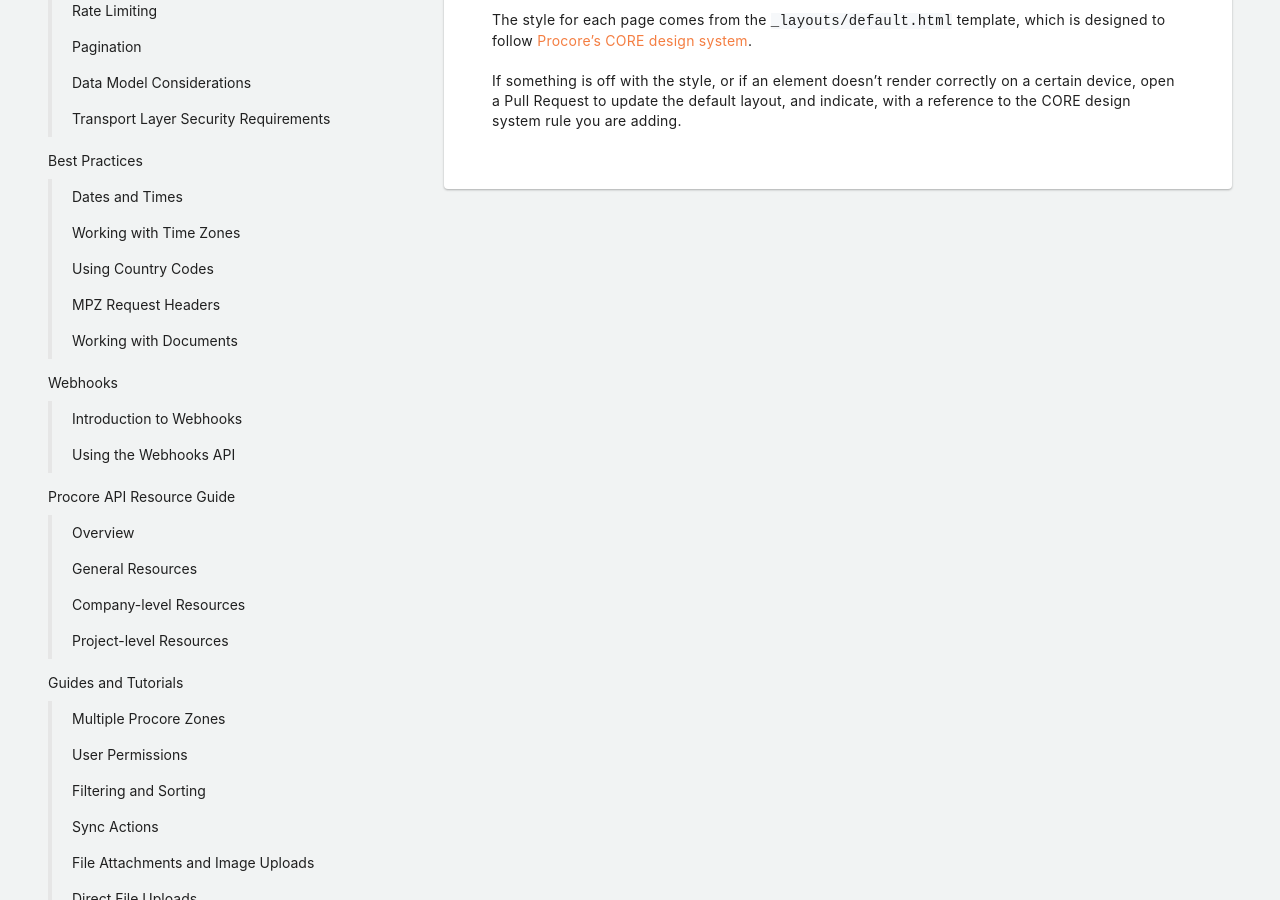
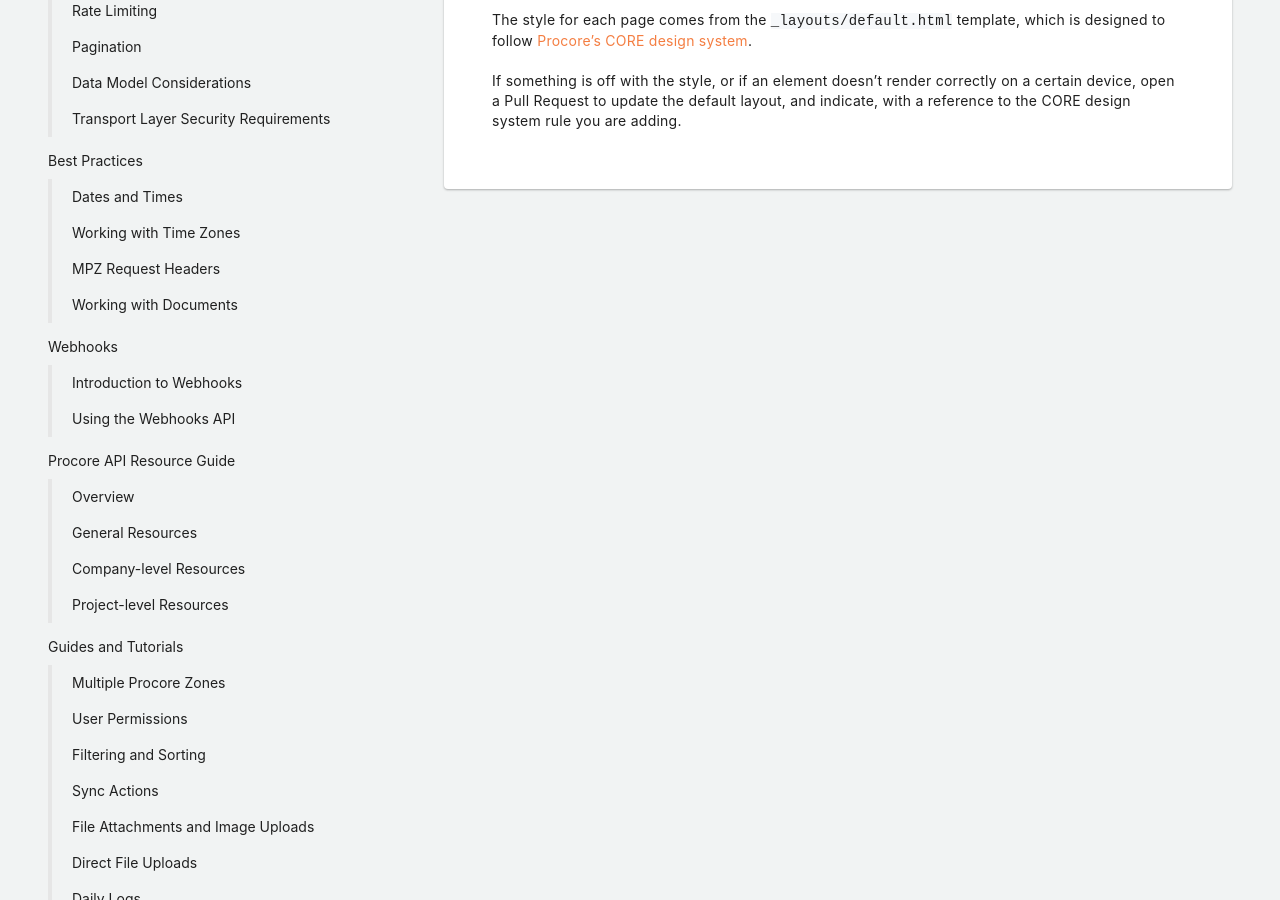
Before and after one commit to procore/documentation, a Jekyll site: the page built from README.md, in a window 1280 px wide and 900 px high, scrolled down 1575 px. Built offline with Jekyll 4.4.1, drawn with Linux system fonts in a browser that asks for light colours; our own code applies the rules of GitHub Pages for plain Markdown files.

Commit message:
✂️  Remove Country Code pages
The message of this page is that, when a Procore API endpoint asks for a
`country_code` or a `state_code` parameter, they should be supplied following
the Alpha-2 of the ISO-3166 specification.

This page also lists all the endpoints that expect those parameters, and
the reference of each one of those endpoints already specified the correct
format, e.g.:

<img width="1197" alt="Snap 2021-06-28 at 11 46 28 AM" src="https://user-images.githubusercontent.com/74197530/123688094-7e948c80-d806-11eb-8e9e-dddaa1c3da88.png">

Therefore, there is no need for someone browsing the API reference to reach
out for a separate guide page, since the information they need about the format
of the string is already present in the reference page.

```diff
--- a/_data/navigation.yml
+++ b/_data/navigation.yml
@@ -95,8 +95,6 @@
       url: /date-time
     - title: Working with Time Zones
       url: /tutorial-timezones
-    - title: Using Country Codes
-      url: /country-codes
     - title: MPZ Request Headers
       url: /mpz-headers
     - title: Working with Documents
```
